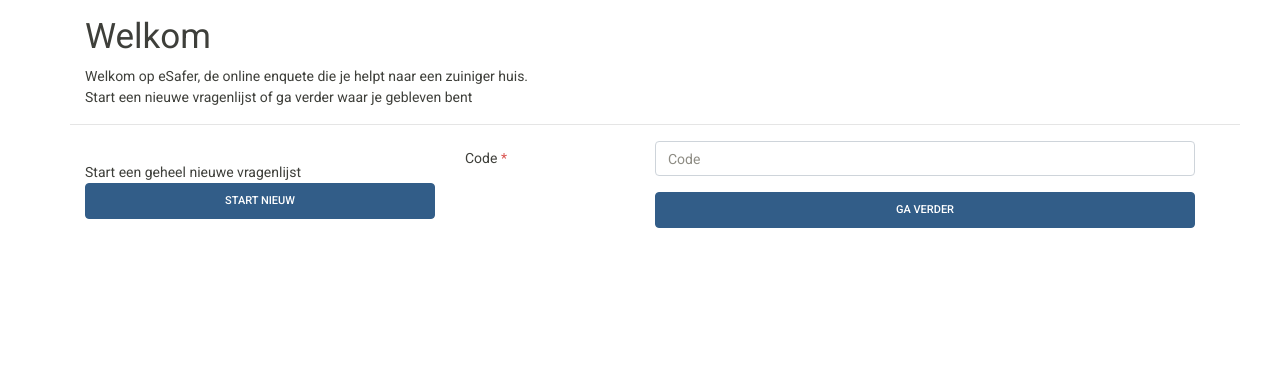
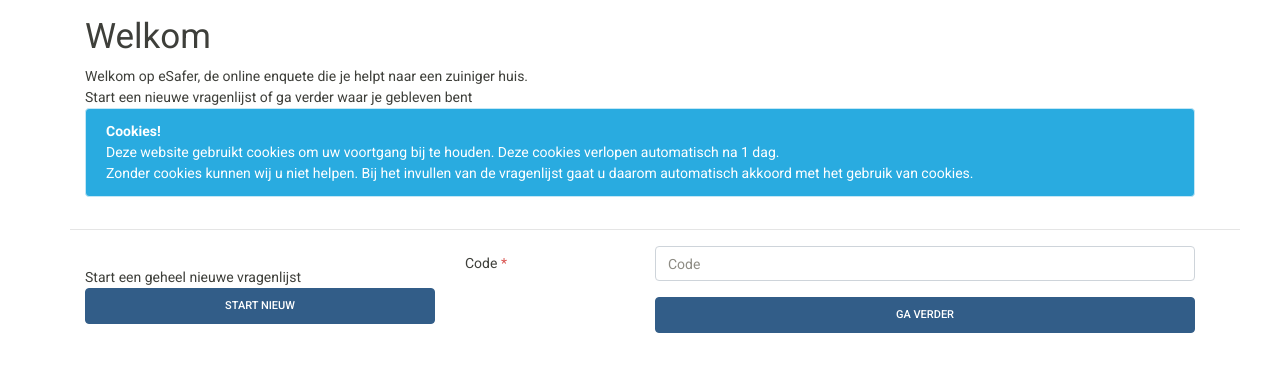
Before and after one commit to DutcherNL/Shakespear, a Django app: page /Q/main/ in a window 1280 px wide. Shown: the top 372 px of the page. Run offline with Django 3.2, Linux system fonts and the light colour scheme; some libraries are stand-ins or nearby versions.

Commit message:
Added cookie notification

```diff
--- a/Shakespeare/run_settings.py
+++ b/Shakespeare/run_settings.py
@@ -8,3 +8,6 @@
 
 
 DOMAIN_NAME = ""
+
+
+SESSION_COOKIE_AGE = 86400
--- a/assets/templates/base_with_body.html
+++ b/assets/templates/base_with_body.html
@@ -4,7 +4,7 @@
 
 {% block body_content %}
     {% if user.is_authenticated %}
-        <nav class="navbar navbar-expand navbar-dark bg-primary my-0 py-0">
+        <nav class="navbar navbar-expand navbar-light my-0 py-0">
             <a href="{% url 'index' %}" class="navbar-brand mr-auto">
                 <span class="h3 d-none d-lg-inline"
                       style="line-height: 40px; vertical-align: middle; margin: 0 0 0 10px"> ENLEB</span>
--- a/assets/templates/inquiry_pages/inquiry_home.html
+++ b/assets/templates/inquiry_pages/inquiry_home.html
@@ -12,6 +12,14 @@
                 </div>
                 <div class="col-12">
                     Start een nieuwe vragenlijst of ga verder waar je gebleven bent
+                </div>
+                <div class="col-12">
+                    <div class="alert alert-info">
+                        <strong>Cookies!</strong><br>
+                        Deze website gebruikt cookies om uw voortgang bij te houden. Deze cookies verlopen automatisch na 1 dag.<br>
+                        Zonder cookies kunnen wij u niet helpen. Bij het invullen van de vragenlijst gaat u daarom automatisch
+                        akkoord met het gebruik van cookies.
+                    </div>
                 </div>
             </div>
         </div>
```
